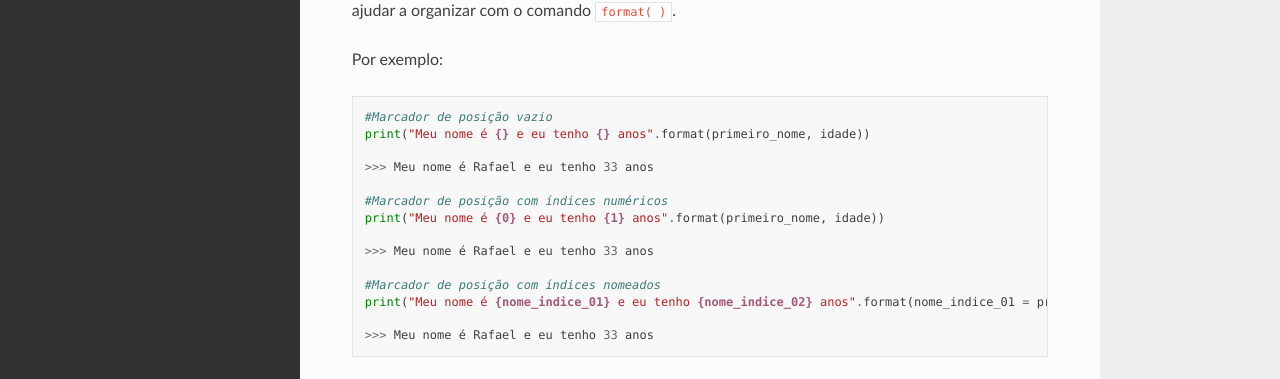
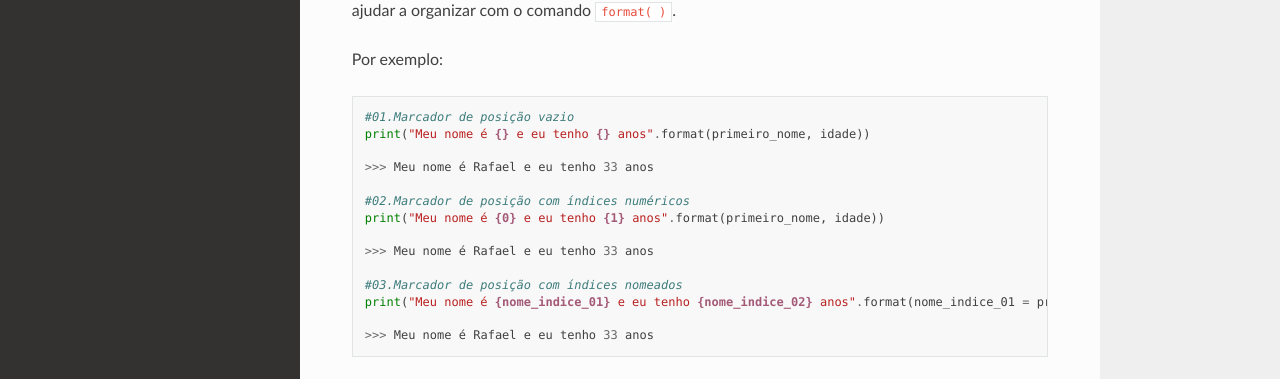
Before and after one commit to OrbeAI/rtd-python, a Sphinx documentation site: the page built from docs/source/python_introducao.rst, in a window 1280 px wide and 900 px high, scrolled down 4287 px. Shown: the part 354-733 px from the top of the window. Built offline with Sphinx 7.4.7 and the Read the Docs theme 2.0.0, drawn with Linux system fonts in a browser that asks for light colours.

Commit message:
Update python_introducao.rst

```diff
--- a/docs/source/python_introducao.rst
+++ b/docs/source/python_introducao.rst
@@ -228,17 +228,17 @@ Por exemplo:
 
 .. code-block:: python
 
-   #Marcador de posição vazio
+   #01.Marcador de posição vazio
    print("Meu nome é {} e eu tenho {} anos".format(primeiro_nome, idade))
 
    >>> Meu nome é Rafael e eu tenho 33 anos
 
-   #Marcador de posição com índices numéricos
+   #02.Marcador de posição com índices numéricos
    print("Meu nome é {0} e eu tenho {1} anos".format(primeiro_nome, idade))
 
    >>> Meu nome é Rafael e eu tenho 33 anos
 
-   #Marcador de posição com índices nomeados
+   #03.Marcador de posição com índices nomeados
    print("Meu nome é {nome_indice_01} e eu tenho {nome_indice_02} anos".format(nome_indice_01 = primeiro_nome, nome_indice_02 = idade))
 
    >>> Meu nome é Rafael e eu tenho 33 anos
```
